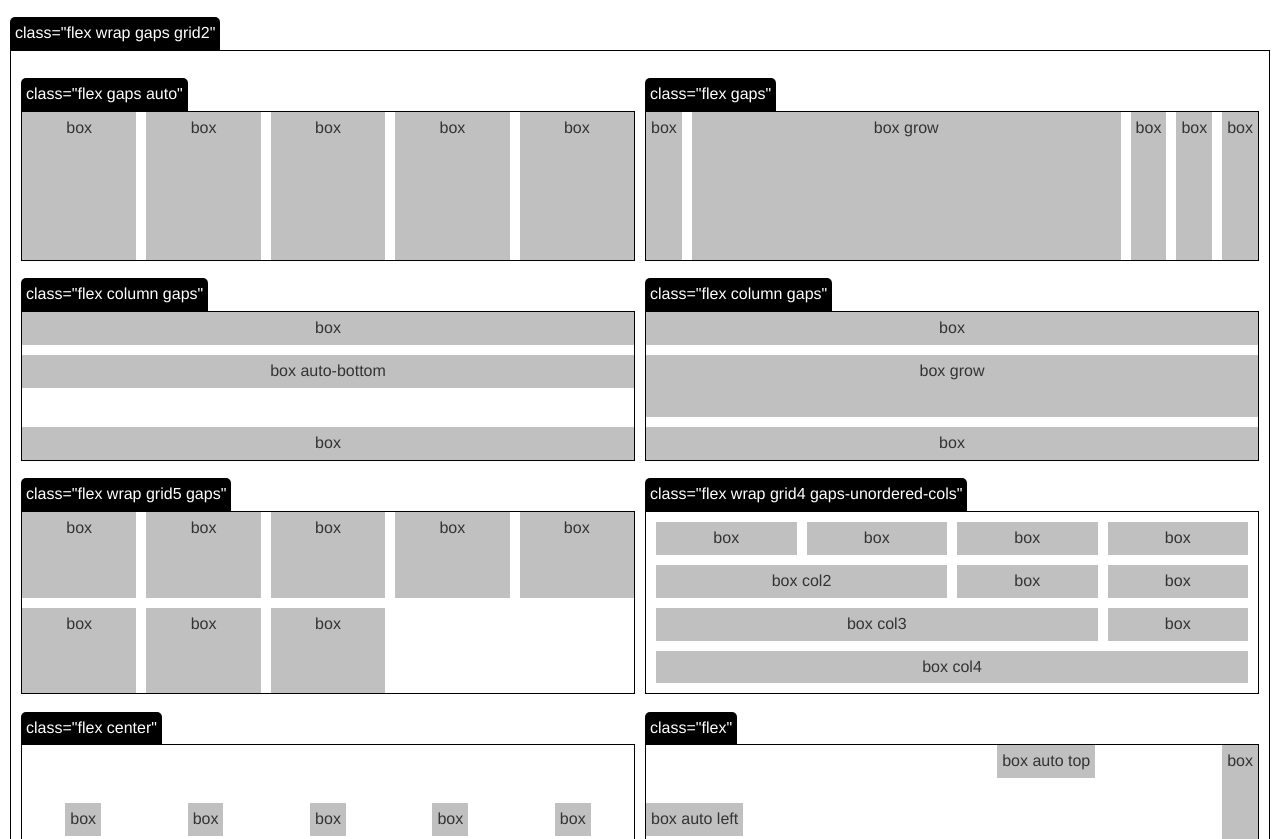
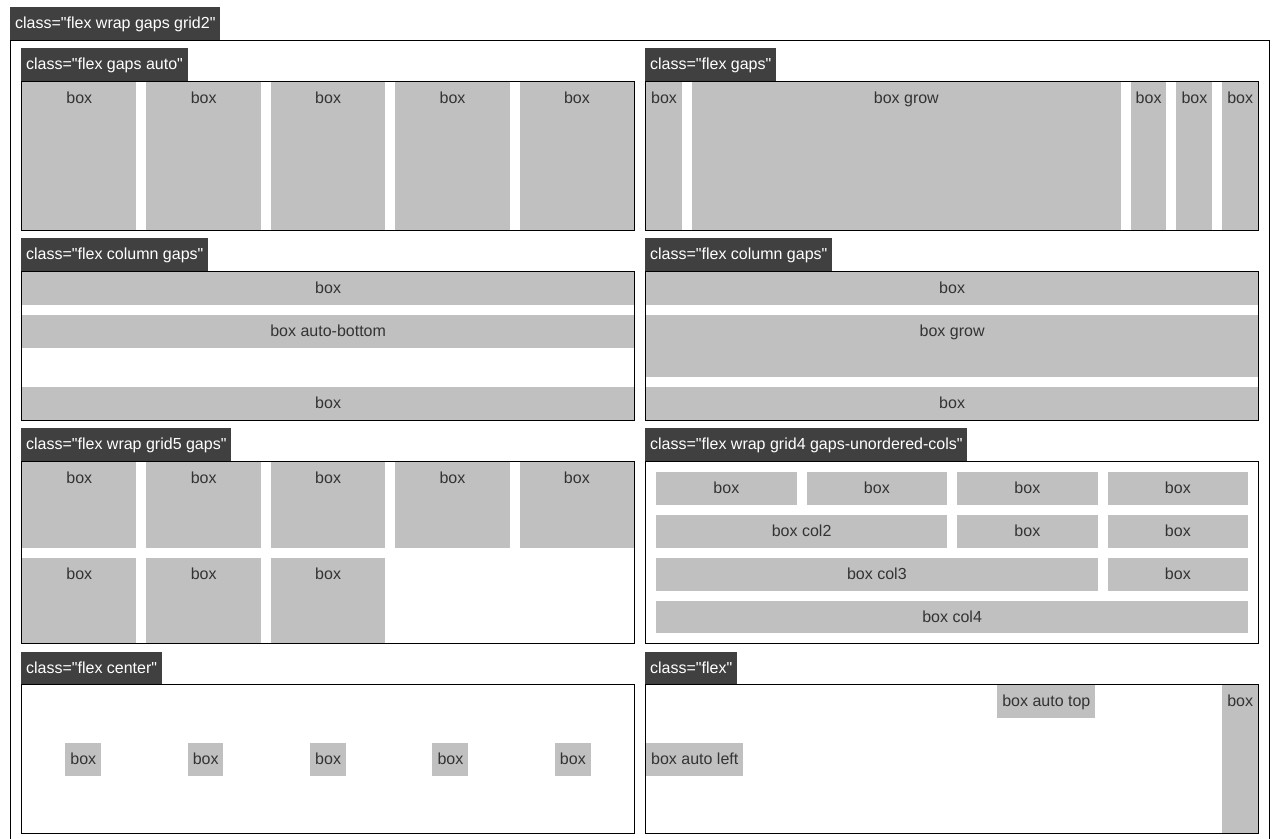
Before and after one commit to ixrock/flexbox, a website: page docs/examples/flexbox-playground.html in a window 1280 px wide. Shown: the top 839 px of the page. Drawn offline with nearby package versions, Linux system fonts and the light colour scheme.

Commit message:
minor reworks

```diff
--- a/docs/examples/flexbox-playground.html
+++ b/docs/examples/flexbox-playground.html
@@ -8,12 +8,13 @@
     main {
       margin: 1rem;
       padding: 1rem;
+      padding-top: 0;
     }
 
     .flex {
       min-height: 150px;
       border: 1px solid black;
-      margin-top: 50px !important;
+      margin-top: 40px !important;
       position: relative;
     }
 
@@ -22,11 +23,9 @@
       position: absolute;
       left: -1px;
       bottom: calc(100% + 1px);
-      background: black;
+      background: rgba(0, 0, 0, .75);
       color: white;
       padding: .5rem;
-      border-top-left-radius: 5px;
-      border-top-right-radius: 5px;
     }
 
     .flex:not(.gaps-unordered-cols) > .box,
--- a/src/flexbox.scss
+++ b/src/flexbox.scss
@@ -136,6 +136,7 @@ $flexbox-gap-size: 1rem !default;
     @at-root #{$selector} {
       > * {
         flex-basis: $size;
+        min-width: 0;
       }
       &.gaps {
         > {
```
Also changed, not shown: src/flexbox.min.css.
